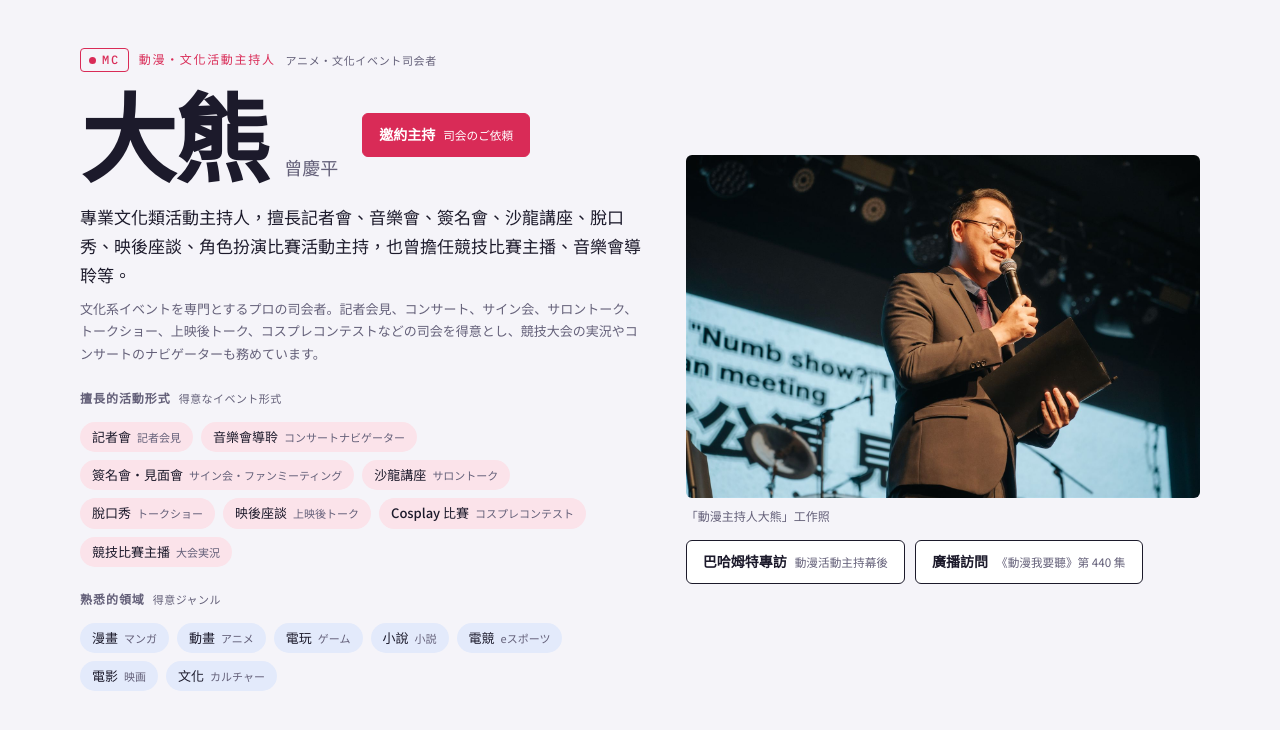
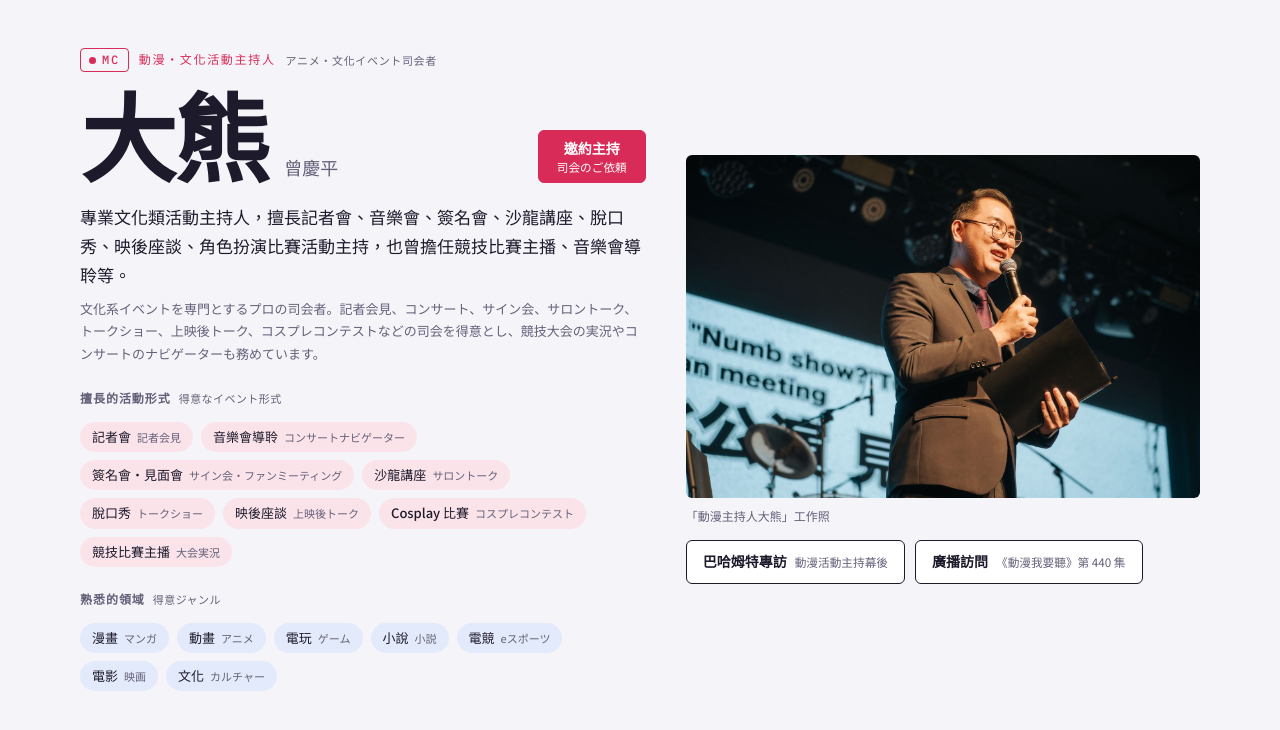
Before and after one commit to Bitemela0613/bigbear-mc, a plain HTML site: page index.html in a window 1280 px wide. Shown: the top 730 px of the page. Drawn offline with nearby package versions, Linux system fonts and the light colour scheme.

Commit message:
更新 index.html

```diff
--- a/index.html
+++ b/index.html
@@ -77,7 +77,7 @@ h2 .jp{display:block;font-size:12px;margin-top:4px}
 p.jp-p{margin:8px 0 0;font-size:13px;line-height:1.75;color:var(--muted)}
 .chip small{margin-left:6px;font-size:11px;font-weight:400;color:var(--muted)}
 .links.media{margin-top:14px}
-.name .btn{align-self:center;margin-left:8px}
+.name .btn{align-self:flex-end;margin-left:auto;flex-direction:column;gap:2px;line-height:1.3;padding:8px 18px}
 @media (max-width:520px){.name .btn{margin-left:0}}
 @media (max-width:520px){
   .links.media{display:grid;grid-template-columns:1fr 1fr;gap:8px}
```
